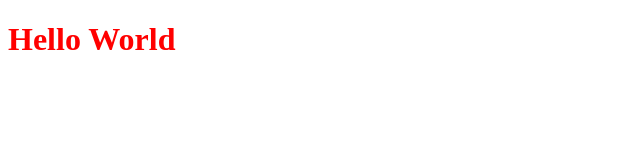
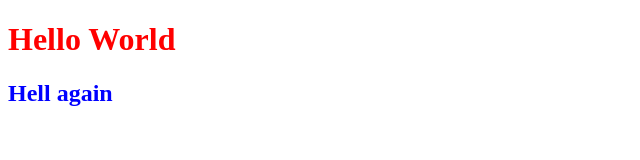
Before and after one commit to aida-abdyraimova/my-site, a plain HTML site: page index.html in a window 1280 px wide. Shown: the whole page, without its empty margins (0-640 px from the left). Drawn offline with Linux system fonts and the light colour scheme.

Commit message:
Add subtitle

```diff
--- a/index.html
+++ b/index.html
@@ -9,5 +9,6 @@
 </head>
 <body>
     <h1>Hello World</h1>
+    <h2>Hell again</h2>
 </body>
 </html>
--- a/style.css
+++ b/style.css
@@ -1,3 +1,7 @@
 h1 {
     color: red;
 }
+
+h2 {
+    color: blue;
+}
```
